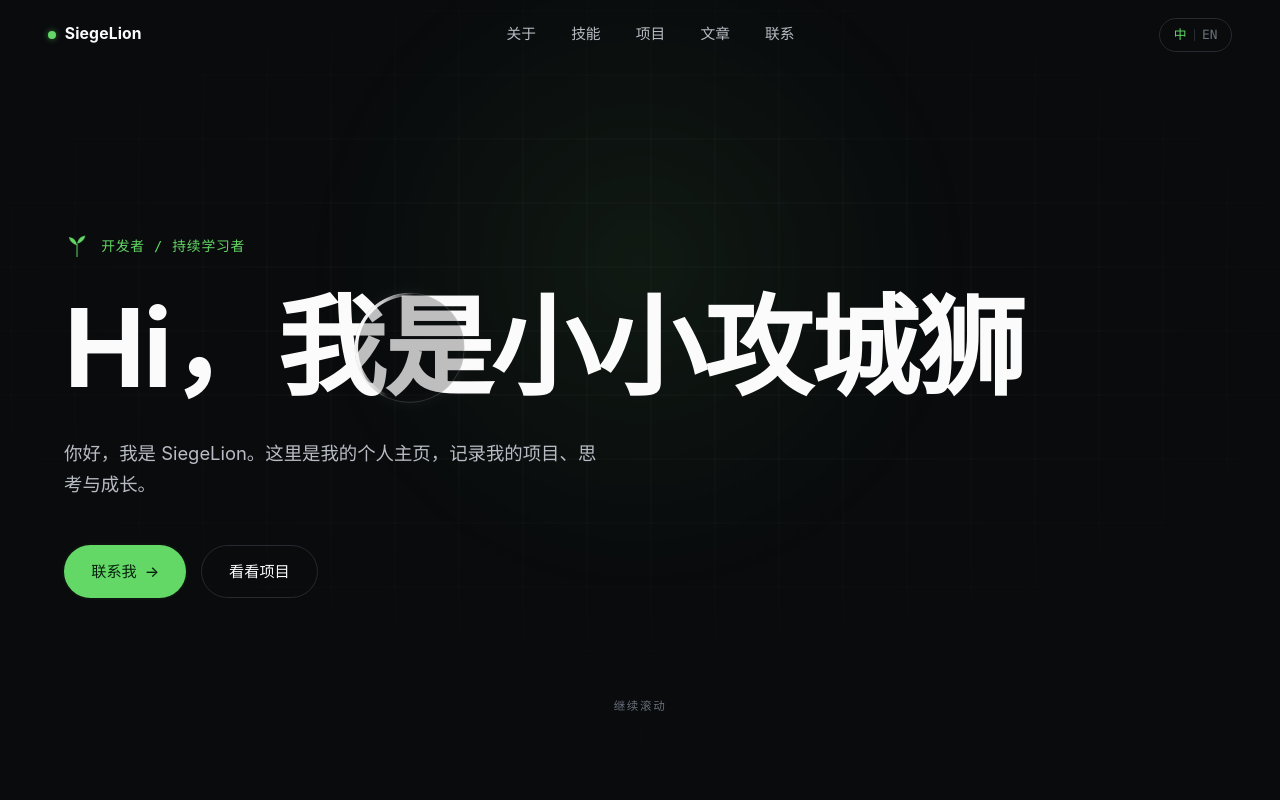
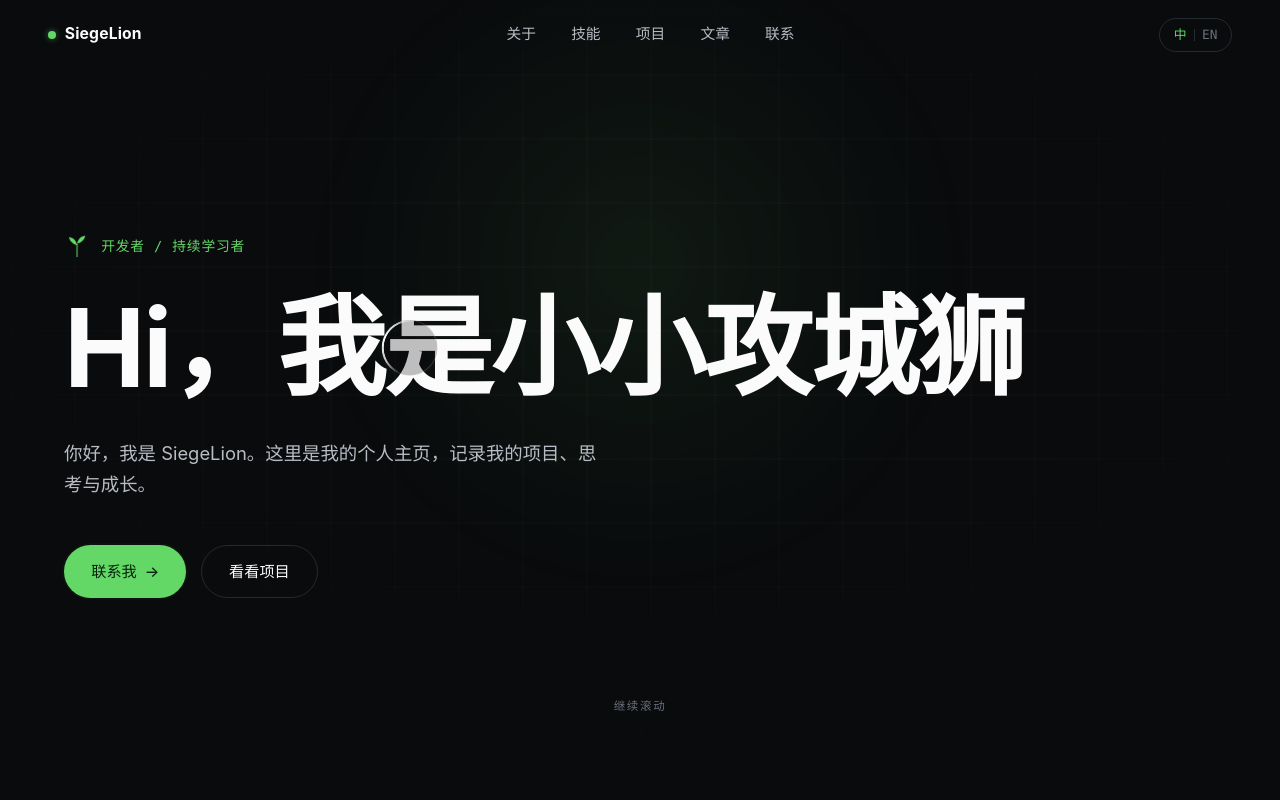
Before and after one commit to SiegeLionDCM/SiegeLionDCM.github.io, a React (Vite) app: page / in a window 1280 px wide. Shown: the top 800 px of the page. Built offline with nearby package versions, Linux system fonts and the light colour scheme.

Commit message:
style: shrink lens circle to 56px

```diff
--- a/src/index.css
+++ b/src/index.css
@@ -335,8 +335,8 @@ main {
   position: absolute;
   top: 0;
   left: 0;
-  width: 110px;
-  height: 110px;
+  width: 56px;
+  height: 56px;
   z-index: 5;
   pointer-events: none;
   opacity: 0;
@@ -349,8 +349,8 @@ main {
   background: rgba(10, 11, 13, 0.25);
   border: 1px solid rgba(255, 255, 255, 0.16);
   box-shadow:
-    0 0 18px rgba(255, 255, 255, 0.05),
-    inset 0 0 18px rgba(255, 255, 255, 0.03);
+    0 0 10px rgba(255, 255, 255, 0.05),
+    inset 0 0 10px rgba(255, 255, 255, 0.03);
 }
 .lens__crescent {
   position: absolute;
@@ -366,15 +366,15 @@ main {
   );
   -webkit-mask: radial-gradient(
     farthest-side,
-    transparent calc(100% - 4px),
-    #000 calc(100% - 3px)
+    transparent calc(100% - 2.5px),
+    #000 calc(100% - 1.8px)
   );
   mask: radial-gradient(
     farthest-side,
-    transparent calc(100% - 4px),
-    #000 calc(100% - 3px)
+    transparent calc(100% - 2.5px),
+    #000 calc(100% - 1.8px)
   );
-  filter: drop-shadow(0 0 6px rgba(255, 255, 255, 0.6));
+  filter: drop-shadow(0 0 4px rgba(255, 255, 255, 0.6));
 }
 
 .hero__tagline {
```
